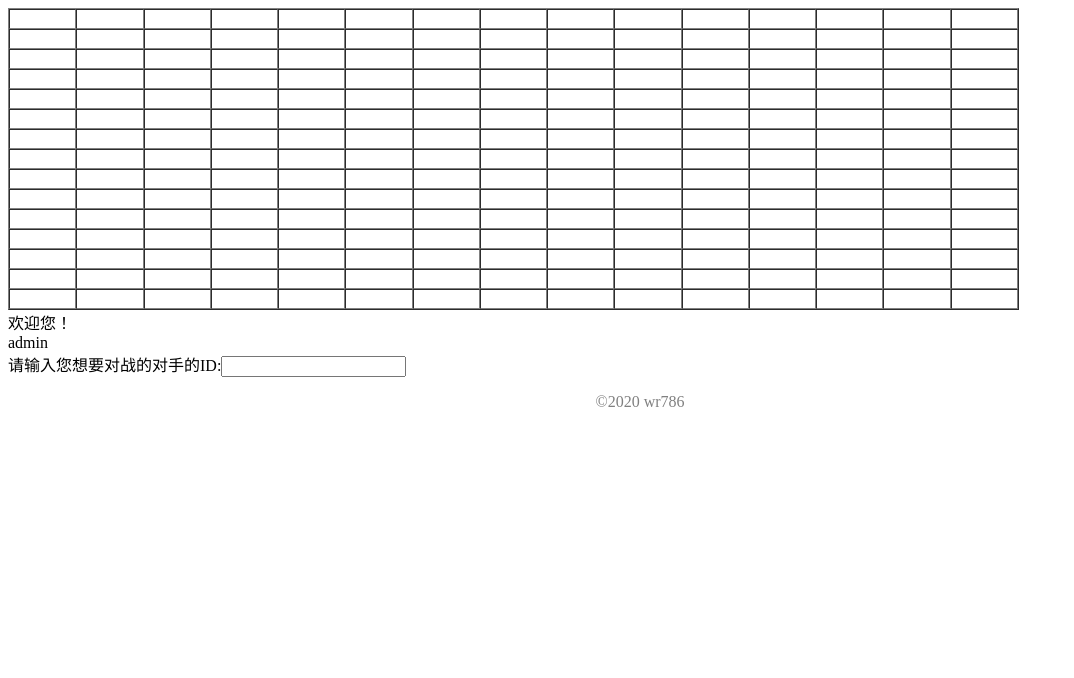
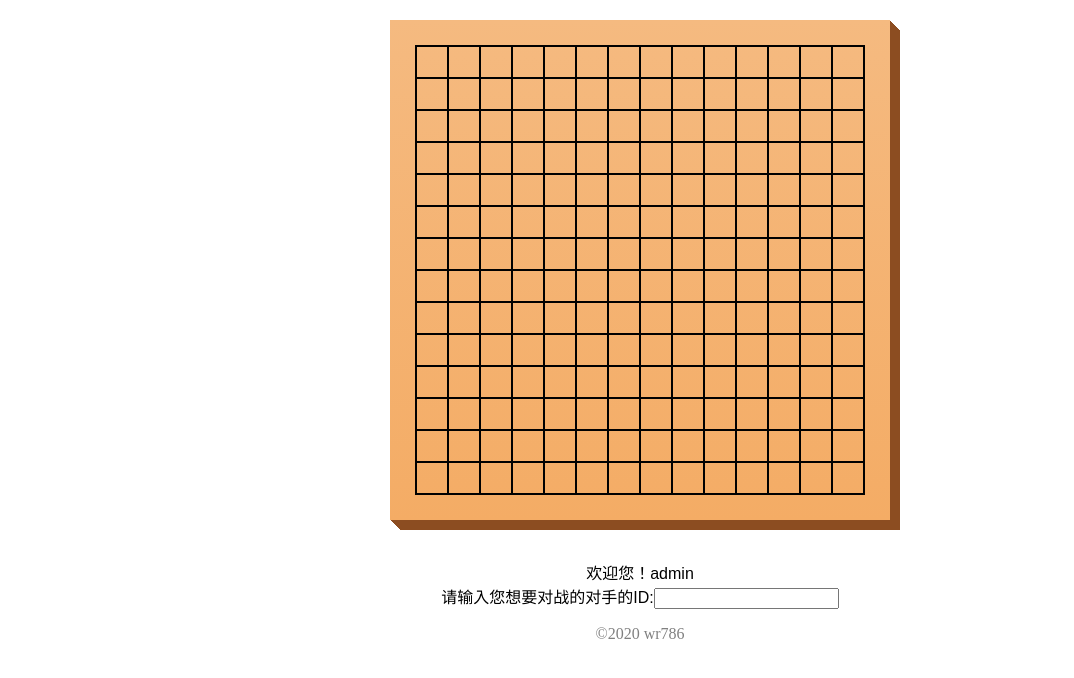
Before and after one commit to wr786/TIP-Archive, a Flask app: page / in a window 1280 px wide. Shown: the top 678 px of the page, without its empty margins (0-1074 px from the left). Run offline with Flask 2, Linux system fonts and the light colour scheme; a user stored in the database is signed in; lists and menus that the app fills with data are empty.

Commit message:
completed Work06

```diff
--- a/week 7 前后交互 + SQL/main.py
+++ b/week 7 前后交互 + SQL/main.py
@@ -9,7 +9,7 @@ dbConn = sqlite3.connect('./data/userInfo.db', check_same_thread=False)
 
 lastChess = {} # 用来存棋
 blackHolder = {}
-whiteHolder = {}
+unlinked = {}
 
 # 用来加密密码，避免在数据库中明文保存密码
 def encrypt(pwd):
@@ -32,11 +32,9 @@ def receiveMsg():
     sides = f'{fromSide}->{toSide}'
     antiSides = f'{toSide}->{fromSide}'
     lastChess.update({sides: (pos_x, pos_y)})
-    if sides not in blackHolder.keys() and sides not in whiteHolder.keys(): # 决定先后手
+    if sides not in blackHolder.keys(): # 决定先后手
         blackHolder.update({sides: fromSide})
         blackHolder.update({antiSides: fromSide})
-        whiteHolder.update({sides: fromSide})
-        whiteHolder.update({antiSides: fromSide})
     return "black" if blackHolder[sides] == fromSide else "white"
 
 @app.route('/getMsg', methods=["POST", "GET"])
@@ -45,6 +43,9 @@ def getMsg():
     toSide = request.form["toSide"]
     sides = f'{toSide}->{fromSide}'
     rtnMsg = ""
+    if sides in unlinked.keys():
+        unlinked.pop(sides)
+        return "unlink"
     if sides in lastChess.keys():
         pos = lastChess[sides]
         lastChess.pop(sides)
@@ -52,6 +53,29 @@ def getMsg():
         rtnMsg += f',{pos[0]},{pos[1]}'
     return rtnMsg
 
+@app.route("/clearBoard", methods=["POST", "GET"])
+def clearBoard():
+    fromSide = request.form["fromSide"]
+    toSide = request.form["toSide"]
+    sides = f'{fromSide}->{toSide}'
+    antiSides = f'{toSide}->{fromSide}'
+    if sides in lastChess.keys():
+        lastChess.pop(sides)
+    if antiSides in lastChess.keys():
+        lastChess.pop(antiSides)
+    if sides in blackHolder.keys():
+        blackHolder.pop(sides)
+    if antiSides in blackHolder.keys():
+        blackHolder.pop(antiSides)
+    return ""
+
+@app.route("/unlink", methods=["POST", "GET"])
+def unlink():
+    fromSide = request.form["fromSide"]
+    toSide = request.form["toSide"]
+    sides = f'{fromSide}->{toSide}'
+    unlinked.update({sides: True})
+    return ""
 
 @app.route('/login')
 def login_static():
@@ -101,9 +125,3 @@ if __name__ == "__main__":
     app.secret_key = os.urandom(24)
     app.run(port=80, debug=True)
     dbConn.close()
-
-#todo 判定五子棋是否已经存在于那个位置了
-#todo 判定五子棋输赢
-#todo 美化棋盘
-#todo 美化对局UI
-#todo 美化注册、登陆UI
--- a/week 7 前后交互 + SQL/static/css/general.css
+++ b/week 7 前后交互 + SQL/static/css/general.css
@@ -16,6 +16,26 @@ footer {
     margin: auto;
 }
 
+fieldset {
+    margin:auto;
+    height: 50%;
+    width: 40%;
+}
+
+table {
+    width: 80%;
+}
+
+.main {
+    margin-top: 20px;
+    text-align: center;
+    font-family: sans-serif;
+}
+
+html {
+    color: -internal-root-color;
+}
+
 .black {
     box-shadow: inset 5px 5px 5px rgba(180, 180, 180, .5), 1px 1px 1px rgba(100, 100, 100, .2);
     background-color: #000;
@@ -24,6 +44,14 @@ footer {
 .white {
     box-shadow: inset -5px -5px 15px rgba(180, 180, 180, .5), 1px 1px 1px rgba(100, 100, 100, .2);
     background-color: #FFF;
+}
+
+.black.last {
+    box-shadow: inset 5px 5px 5px rgba(180, 180, 180, .5), 0 0 2px 2px #CF3D14;
+}
+
+.white.last {
+    box-shadow: inset -5px -5px 15px rgba(180, 180, 180, .5), 0 0 2px 2px #CF3D14;
 }
 
 .black, .white {
@@ -35,18 +63,78 @@ footer {
     border-radius: 50%;
 }
 
-.black.last {
-    box-shadow: inset 5px 5px 5px rgba(180, 180, 180, .5), 0 0 2px 2px #CF3D14;
+.cell::before, .cell::after {
+    z-index: 0;
+    content: "";
+    display: block;
+    position: absolute;
+    background-color: #000;
 }
 
-.white.last {
-    box-shadow: inset -5px -5px 15px rgba(180, 180, 180, .5), 0 0 2px 2px #CF3D14;
+.cell::before {
+    top: -1px;
+    left: 14px;
+    height: 32px;
+    width: 2px;
 }
 
-fieldset {
-    width: 40%;
+.cell::after {
+    top: 14px;
+    left: -1px;
+    height: 2px;
+    width: 32px;
 }
 
-table {
-    width: 80%;
+.cell {
+    display: block;
+    float: left;
+    position: relative;
+    width: 30px;
+    height: 30px;
+    margin: 1px;
 }
+
+#grid {
+    display: inline-block;
+    /* float: left; */
+    background-color: #F8B77F;
+    background-image: linear-gradient(#F5BA80, #F4AC65);
+    box-shadow: 10px 10px 0 #8C4D21, 9px 9px 0 #8C4D21, 8px 8px 0 #8C4D21, 7px 7px 0 #8C4D21, 6px 6px 0 #8C4D21, 5px 5px 0 #8C4D21, 4px 4px 0 #8C4D21, 3px 3px 0 #8C4D21, 2px 2px 0 #8C4D21, 1px 1px 0 #8C4D21;
+    padding: 10px;
+}
+
+.row::after {
+    content: "";
+    display: block;
+    clear: both;
+}
+
+.row:first-child > .cell::before {
+    top: 14px;
+}
+
+.row:last-child > .cell::before {
+    height: 16px;
+}
+
+.cell:first-child::after {
+    left: 14px;
+}
+
+.cell:last-child::after {
+    width: 17px;
+}
+
+.cell:hover {
+    background-color: #AAA;
+}
+
+#userName{
+    display: inline;
+}
+
+#info {
+    /* float: right; */
+    /* display: inline-block; */
+    text-align: center;
+}
--- a/week 7 前后交互 + SQL/static/js/drawMap.js
+++ b/week 7 前后交互 + SQL/static/js/drawMap.js
@@ -1,16 +1,17 @@
 var tds = [];
-tds.push("<tr>")
+var SIZE = 15;
+tds.push("<div class='row'>")
 for(var i = 0; i < 1; i++) {
-    for(var j = 0; j < 15; j++) {
-        tds.push("<th class='cell' id='c_" + i + "_" + j + "'onclick='placeChess(this)' x='" + i + "' y='" + j + "'>&nbsp;</th>");
+    for(var j = 0; j < SIZE; j++) {
+        tds.push("<div class='cell' onclick='placeChess(this)' id='c_" + i + "_" + j + "' x='" + i + "' y='" + j + "'><div id='c"+i+j+"' x='" + i + "' y='" + j + "'></div></div>");
     }
 }
-tds.push("</tr>")
-for(var i = 1; i < 15; i++) {
-    tds.push("<tr class='row'>");
-    for(var j = 0; j < 15; j++) {
-        tds.push("<td class='cell' id='c_" + i + "_" + j + "'onclick='placeChess(this)' x='" + i + "' y='" + j + "'>&nbsp;</td>");
+tds.push("</div>")
+for(var i = 1; i < SIZE; i++) {
+    tds.push("<div class='row'>");
+    for(var j = 0; j < SIZE; j++) {
+        tds.push("<div class='cell' onclick='placeChess(this)' id='c_" + i + "_" + j + "' x='" + i + "' y='" + j + "'><div id='c"+i+j+"' x='" + i + "' y='" + j + "'></div></div>");
     }
-    tds.push("</tr>")
+    tds.push("</div>")
 }
 $('#grid').html(tds.join(''));
--- a/week 7 前后交互 + SQL/templates/index.html
+++ b/week 7 前后交互 + SQL/templates/index.html
@@ -5,11 +5,13 @@
     <title>{{userName}}, 对局 | 五子棋Zone</title>
     <script src="{{ url_for('static',filename='js/jquery.min.js') }}"></script>
     <link rel="stylesheet" href="{{ url_for('static',filename='css/general.css') }}">
+    <link rel="icon" href="{{ url_for('static', filename='img/favicon.ico') }}">
 </head>
 
 <body>
     <div class="main">
-        <table id="grid" border="1" cellpadding='0' cellspacing='0'></table>
+        <div id="grid"></div>
+        <br/><br/><br/>
         <div id="info">
             <div class="welcome">欢迎您！<div id="userName">{{userName}}</div></div>
             <div class="rival">请输入您想要对战的对手的ID:<input class="text" id="rival_userName" /></div>
@@ -21,6 +23,8 @@
 
     <script src="{{ url_for('static', filename='js/drawMap.js') }}"></script>
     <script>
+        var SIZE = 15;
+
         function linkReady() {
             rival_id = $("#rival_userName").val();
             if($.trim(rival_id) == "") {
@@ -29,12 +33,78 @@
             return true;
         }
 
+        function getChess(x, y) {
+            return "#c" + String(x) + String(y);
+        }
+
         function removeLast() {
-            for(var i = 0; i < 15; i++)
-                for(var j = 0; j < 15; j++) {
-                    tmp = "#c_" + String(i) + "_" + String(j);
+            for(var i = 0; i < SIZE; i++)
+                for(var j = 0; j < SIZE; j++) {
+                    tmp = getChess(i, j);
                     $(tmp).removeClass("last");
                 }
+        }
+
+        function checkPlacable(x, y) {
+            that = getChess(x, y);
+            if($(that).hasClass("black") || $(that).hasClass("white")) {
+                alert("该位置已经有棋了！请换个位置再下！")
+                return false;
+            }
+        }
+
+        function isBlack(x, y) {
+            return $(getChess(x, y)).hasClass("black");
+        }
+
+        function isWhite(x, y) {
+            return $(getChess(x, y)).hasClass("white");
+        }
+
+        function checkWin() {
+            var flag = "";
+            // 检测竖直方向
+            for(var i = 0; i < SIZE-4; i++)
+                for(var j = 0; j < SIZE; j++) {
+                    if(isBlack(i, j) && isBlack(i+1, j) && isBlack(i+2, j) && isBlack(i+3, j) && isBlack(i+4, j)) flag = "black";
+                    else if(isWhite(i, j) && isWhite(i+1, j) && isWhite(i+2, j) && isWhite(i+3, j) && isWhite(i+4, j)) flag = "white";
+                }
+            if(flag != "") return flag;
+            // 检测水平方向
+            for(var i = 0; i < SIZE; i++)
+                for(var j = 0; j < SIZE-4; j++) {
+                    if(isBlack(i, j) && isBlack(i, j+1) && isBlack(i, j+2) && isBlack(i, j+3) && isBlack(i, j+4)) flag = "black";
+                    else if(isWhite(i, j) && isWhite(i, j+1) && isWhite(i, j+2) && isWhite(i, j+3) && isWhite(i, j+4)) flag = "white";
+                }
+            if(flag != "") return flag;
+            // 检测↘方向
+            for(var i = 0; i < SIZE-4; i++)
+                for(var j = 0; j < SIZE-4; j++) {
+                    if(isBlack(i, j) && isBlack(i+1, j+1) && isBlack(i+2, j+2) && isBlack(i+3, j+3) && isBlack(i+4, j+4)) flag = "black";
+                    else if(isWhite(i, j) && isWhite(i+1, j+1) && isWhite(i+2, j+2) && isWhite(i+3, j+3) && isWhite(i+4, j+4)) flag = "white";
+                }
+            if(flag != "") return flag;
+            // 检测↙方向
+            for(var i = 0; i < SIZE-4; i++)
+                for(var j = 4; j < SIZE; j++) {
+                    if(isBlack(i, j) && isBlack(i+1, j-1) && isBlack(i+2, j-2) && isBlack(i+3, j-3) && isBlack(i+4, j-4)) flag = "black";
+                    else if(isWhite(i, j) && isWhite(i+1, j-1) && isWhite(i+2, j-2) && isWhite(i+3, j-3) && isWhite(i+4, j-4)) flag = "white";
+                }
+            if(flag != "") return flag;
+            return false;
+        }
+
+        function clearBoard() {
+            for(var i = 0; i < SIZE; i++)
+                for(var j = 0; j < SIZE; j++) {
+                    $(getChess(i, j)).removeClass("last").removeClass("black").removeClass("white");
+                    // $(getChess(i, j)).addClass("cell");
+                }
+            thisSide = $(document).attr('title').split(',')[0];
+            thatSide = $("#rival_userName").val();
+            sides = {fromSide:thisSide, toSide:thatSide};
+            waiting = false;
+            $.post('/clearBoard', sides);
         }
 
         var waiting = false;
@@ -50,15 +120,25 @@
             }
             pos_x = $(that).attr("x");
             pos_y = $(that).attr("y");
+            that = $(getChess(pos_x, pos_y));
+            if(checkPlacable(pos_x, pos_y) == false) return false;
             thisSide = $(document).attr('title').split(',')[0];
-            console.log(thisSide);
             thatSide = $("#rival_userName").val();
             $("#rival_userName").attr("disabled", "disabled"); // 防止游玩过程中还乱改
             var sendData = {fromSide:thisSide, toSide:thatSide, chess_x:pos_x, chess_y:pos_y};
             $.post('/receiveMsg', sendData, function(rtnSvr) {
                 removeLast();
+                // $(that).removeClass("cell");
                 $(that).addClass(rtnSvr); // 颜色
                 $(that).addClass("last");
+                var win = checkWin();
+                if(win != false) {
+                    if(win == "black")
+                        alert("黑方胜！");
+                    else
+                        alert("白方胜！");
+                    clearBoard();
+                }
                 waiting = true;
             })
         }
@@ -72,17 +152,45 @@
                 if(rtnSvr == "") {
                     return false;
                 } // 就是没数据
+                if(rtnSvr == "unlink") {
+                    alert("您的对手离开了游戏！")
+                    clearBoard();
+                    return false;
+                }
                 data = rtnSvr.split(','); // 颜色，x, y
-                that = "#c_" + String(data[1]) + "_" + String(data[2]);
+                that = getChess(data[1], data[2]);
+                // that = "#c_" + String(data[1]) + "_" + String(data[2]);
                 removeLast();
+                // $(that).removeClass("cell");
                 $(that).addClass(data[0]);
                 $(that).addClass("last");
                 waiting = false;
+                var win = checkWin();
+                if(win != false) {
+                    if(win == "black")
+                        alert("黑方胜！");
+                    else
+                        alert("白方胜！");
+                    clearBoard();
+                }
             })
             return true;
         }
 
-        setInterval("getMsgFromSvr()", 3000);
+        function unlink() {
+            thisSide = $(document).attr('title').split(',')[0];
+            thatSide = $("#rival_userName").val();
+            if(linkReady() == false) return false;
+            var sides = {fromSide:thisSide, toSide:thatSide};
+            clearBoard();
+            $.post("/unlink", sides);
+        };
+
+        window.onbeforeunload = function() {
+            unlink();
+        } // 检测用户退出
+
+        setInterval("getMsgFromSvr()", 1000);
 
     </script>
 </body>
```
Also changed, not shown: week 7 前后交互 + SQL/README.md (added), week 7 前后交互 + SQL/static/img/favicon.ico (added).
